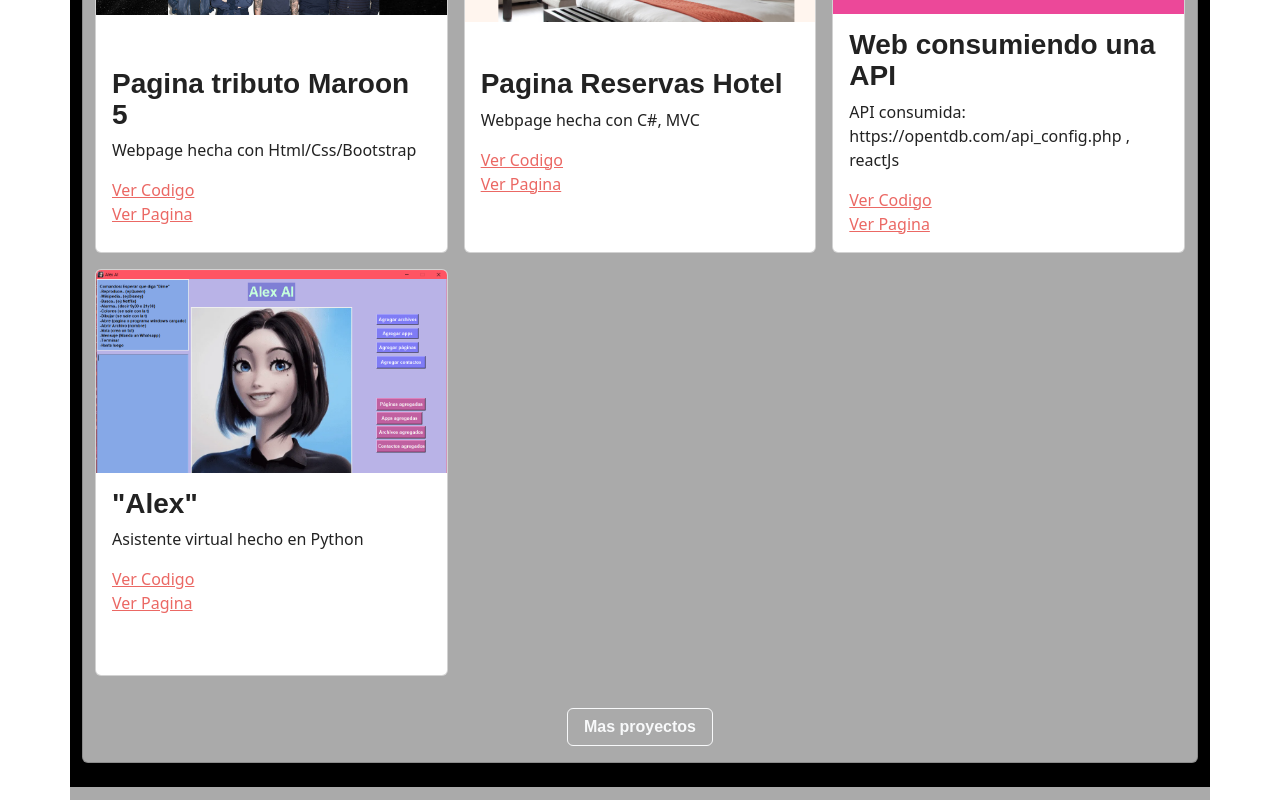
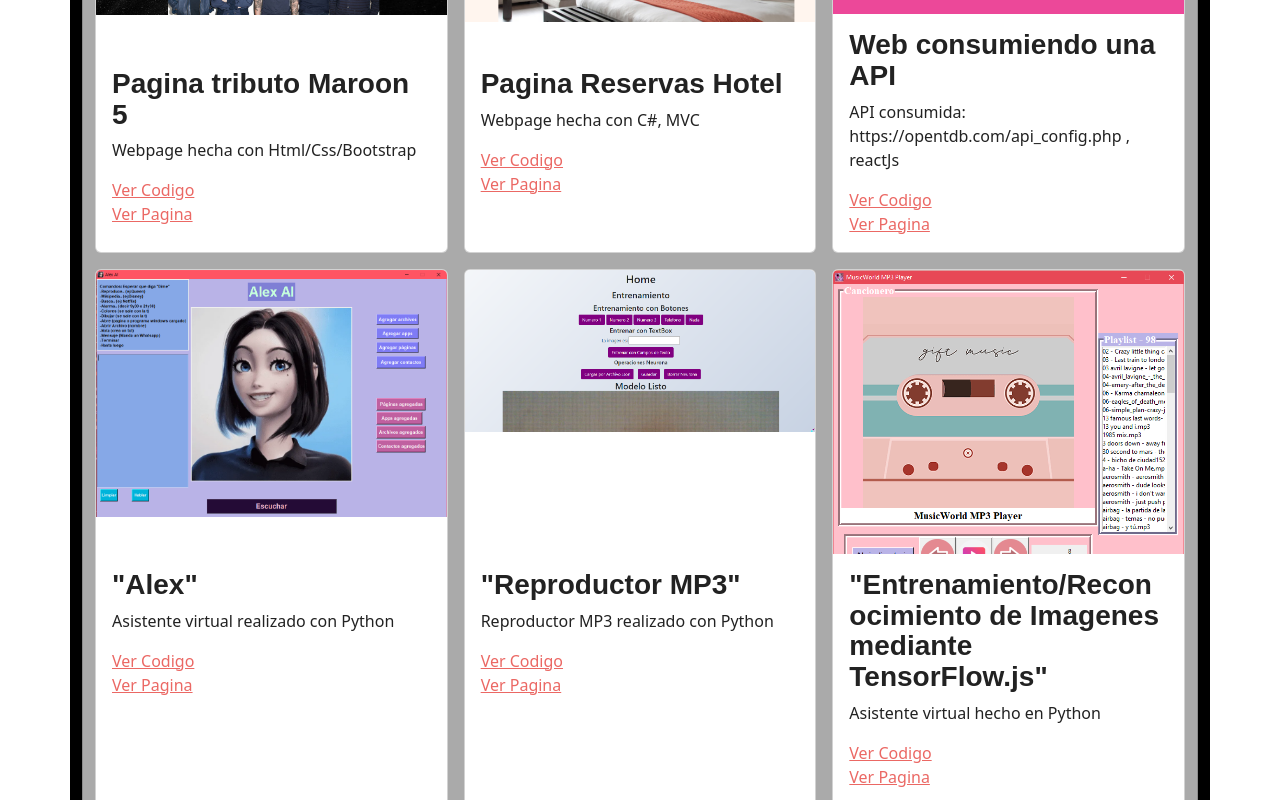
Before and after one commit to Silvyhs90/portfolio-react, a Next.js app: page / in a window 1280 px wide. Shown: the part 3232-4032 px from the top of the page. Built offline with nearby package versions, Linux system fonts and the light colour scheme; a small style sheet from the web is missing; a web font is replaced by a local one.

Commit message:
Portfolio11 y 12

```diff
--- a/profile.js
+++ b/profile.js
@@ -45,6 +45,10 @@ export const skills = [
     },
     {
         skill: 'C#',
+        percentage: 60,
+    },
+    {
+        skill: 'Python',
         percentage: 60,
     },
     {
@@ -214,10 +218,24 @@ export const projects =[
     },
     {
         name:'"Alex"',
-        description:'Asistente virtual hecho en Python',
+        description:'Asistente virtual realizado con Python',
         image:'portfolio10.png',
         site:'https://github.com/Silvyhs90/Alex',
         site2:'https://github.com/Silvyhs90/Alex'
+    },
+     {
+        name:'"Reproductor MP3"',
+        description:'Reproductor MP3 realizado con Python',
+        image:'portfolio11.png',
+        site:'https://github.com/Silvyhs90/ReproductorMusicaPython',
+        site2:'https://github.com/Silvyhs90/ReproductorMusicaPython'
+    },
+     {
+        name:'"Entrenamiento/Reconocimiento de Imagenes mediante TensorFlow.js"',
+        description:'Asistente virtual hecho en Python',
+        image:'portfolio12.png',
+        site:'https://github.com/Silvyhs90/ReconocimientoImagenes',
+        site2:'https://github.com/Silvyhs90/ReconocimientoImagenes'
     }
 
 ]
```
